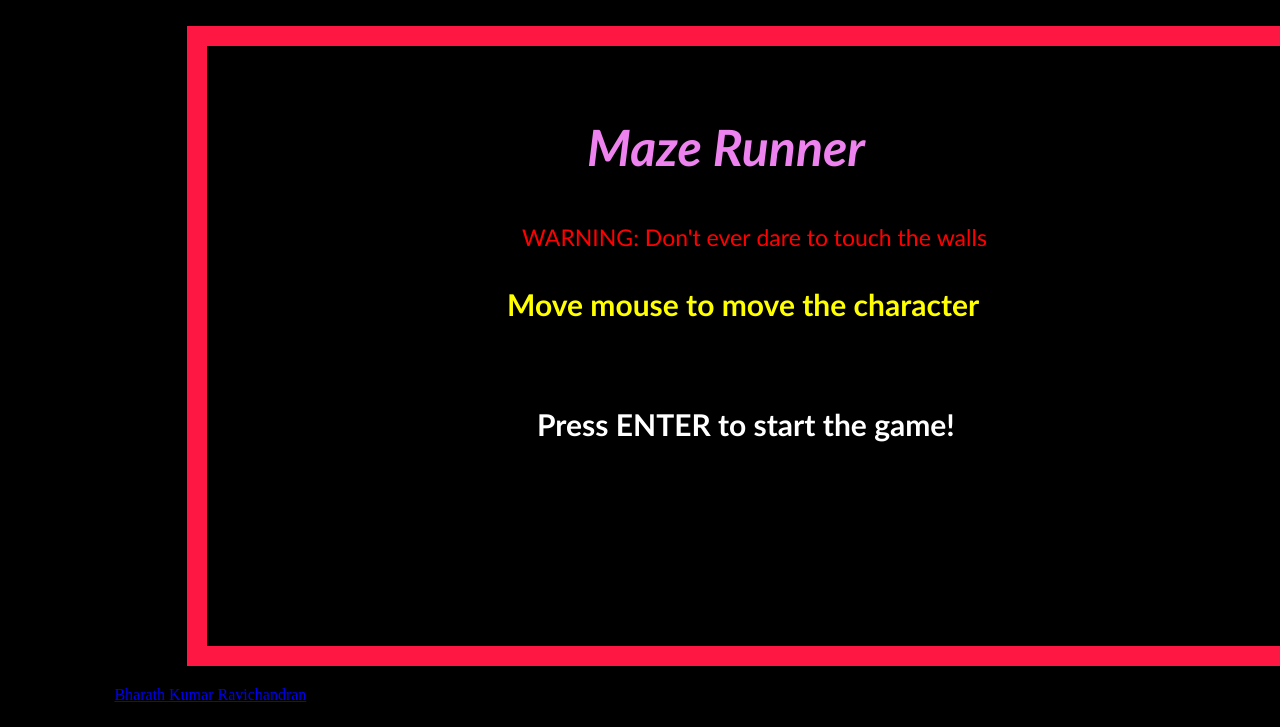
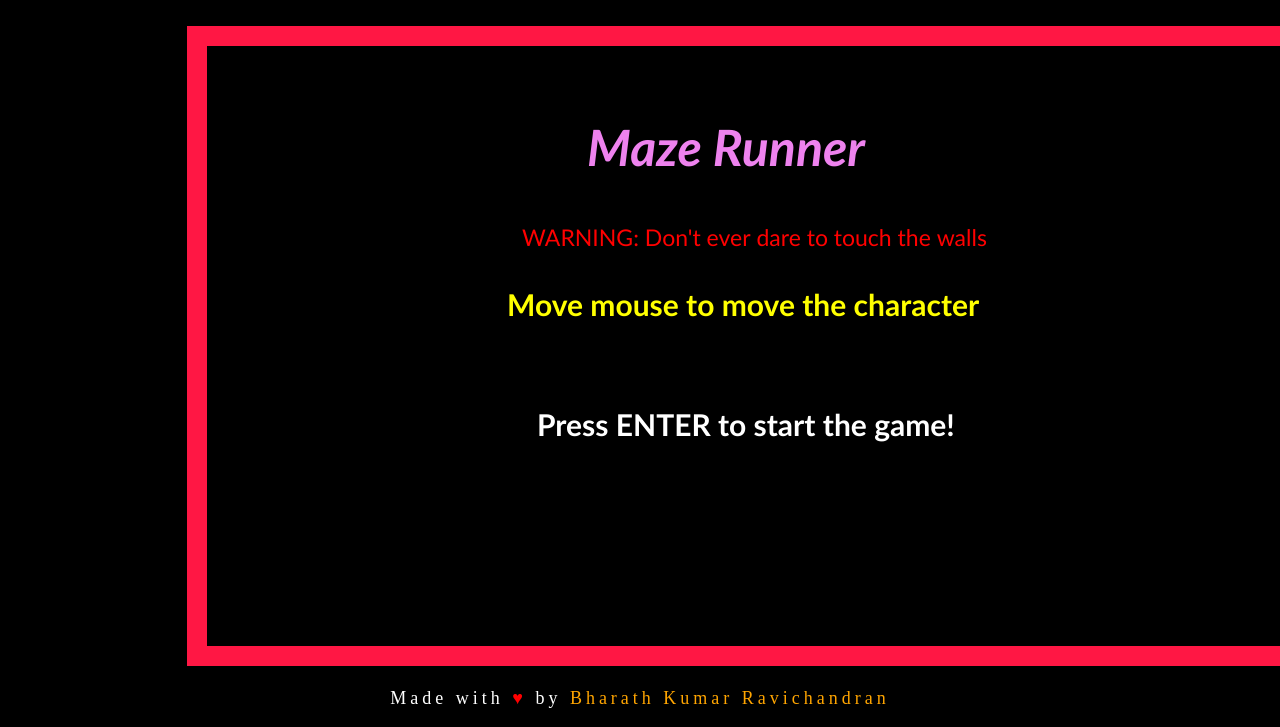
Before and after one commit to BharathKumarRavichandran/maze-runner, a plain HTML site: page index.html in a window 1280 px wide. Shown: the part 100-827 px from the top of the page. Drawn offline with Linux system fonts and the light colour scheme.

Commit message:
Footer designed

```diff
--- a/main.css
+++ b/main.css
@@ -20,3 +20,19 @@ html{
 	border-style: solid;
 	border-width: 20px;
 }
+
+#foot{
+	color: white;
+	text-align: center;
+	font-size: 18px;
+	letter-spacing: 4px;
+}
+
+#heart{
+	color: red;
+}
+
+#nameLink{
+	text-decoration: none;
+	color: orange;
+}
```
